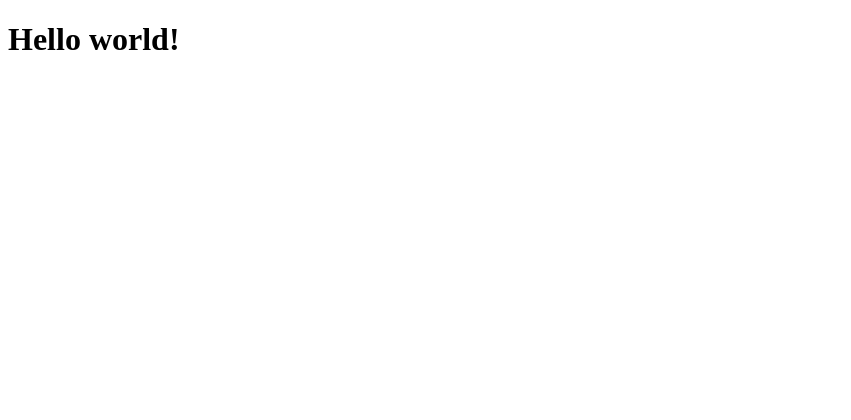
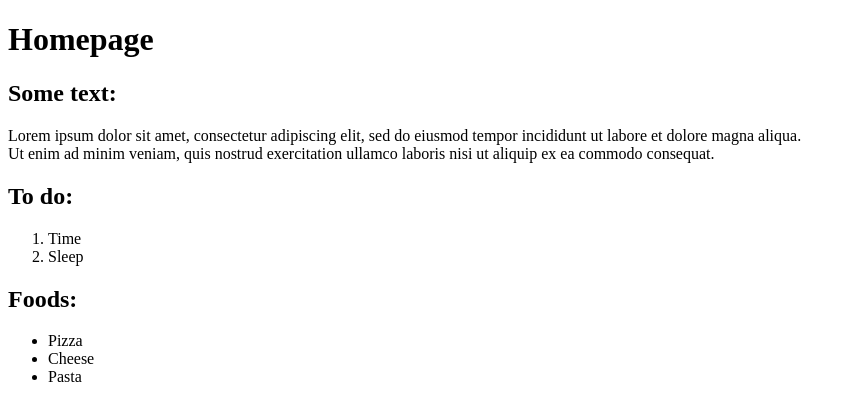
Before and after one commit to JurijNesvat/odin, a plain HTML site: page index.html in a window 1280 px wide. Shown: the whole page, without its empty margins (0-851 px from the left). Drawn offline with Linux system fonts and the light colour scheme.

Commit message:
Update with more text

```diff
--- a/index.html
+++ b/index.html
@@ -2,10 +2,29 @@
 <html>
   <head>
     <title>My First Webpage</title>
-    <meta charset="UTF-8">
+    <meta charset="UTF-8" />
   </head>
 
   <body>
-      <h1>Hello world!</h1>
+    <h1>Homepage</h1>
+    <h2>Some text:</h2>
+    <p>
+      Lorem ipsum dolor sit amet, consectetur adipiscing elit, sed do eiusmod
+      tempor incididunt ut labore et dolore magna aliqua.
+      <br />
+      Ut enim ad minim veniam, quis nostrud exercitation ullamco laboris nisi ut
+      aliquip ex ea commodo consequat.
+    </p>
+    <h2>To do:</h2>
+    <ol>
+      <li>Time</li>
+      <li>Sleep</li>
+    </ol>
+    <h2>Foods:</h2>
+    <ul>
+      <li>Pizza</li>
+      <li>Cheese</li>
+      <li>Pasta</li>
+    </ul>
   </body>
 </html>
```
